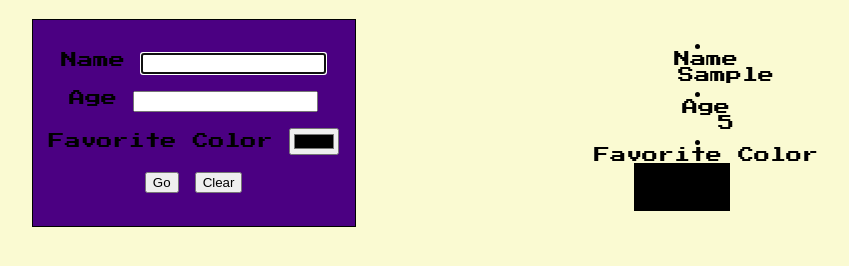
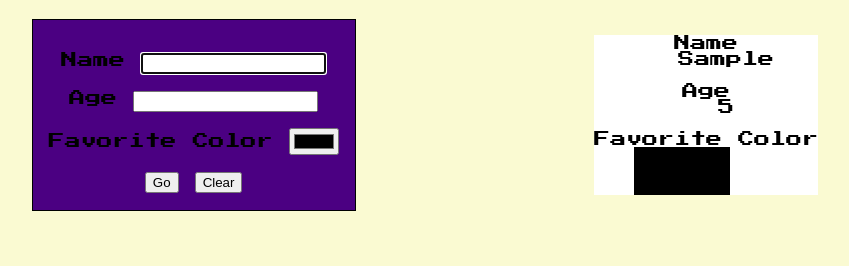
Before and after one commit to maxf7399/user-directory, a plain HTML site: page index.html in a window 1280 px wide. Both pictures are taken after typing "Sample", "5" into the empty fields and a click on the button "Go". Shown: the part 56-322 px from the top of the page, without its empty margins (215-1064 px from the left). Drawn offline with Linux system fonts and the light colour scheme.

Commit message:
show background color for each submission

```diff
--- a/index.css
+++ b/index.css
@@ -16,3 +16,15 @@ main {
     border: 1px solid black;
     padding: 1rem;
 }
+
+dl li {
+    list-style: none;
+    margin-top: 1rem;
+}
+
+dl:nth-of-type(even) {
+    background-color: crimson;
+}
+dl:nth-of-type(odd) {
+    background-color: white;
+}
```
